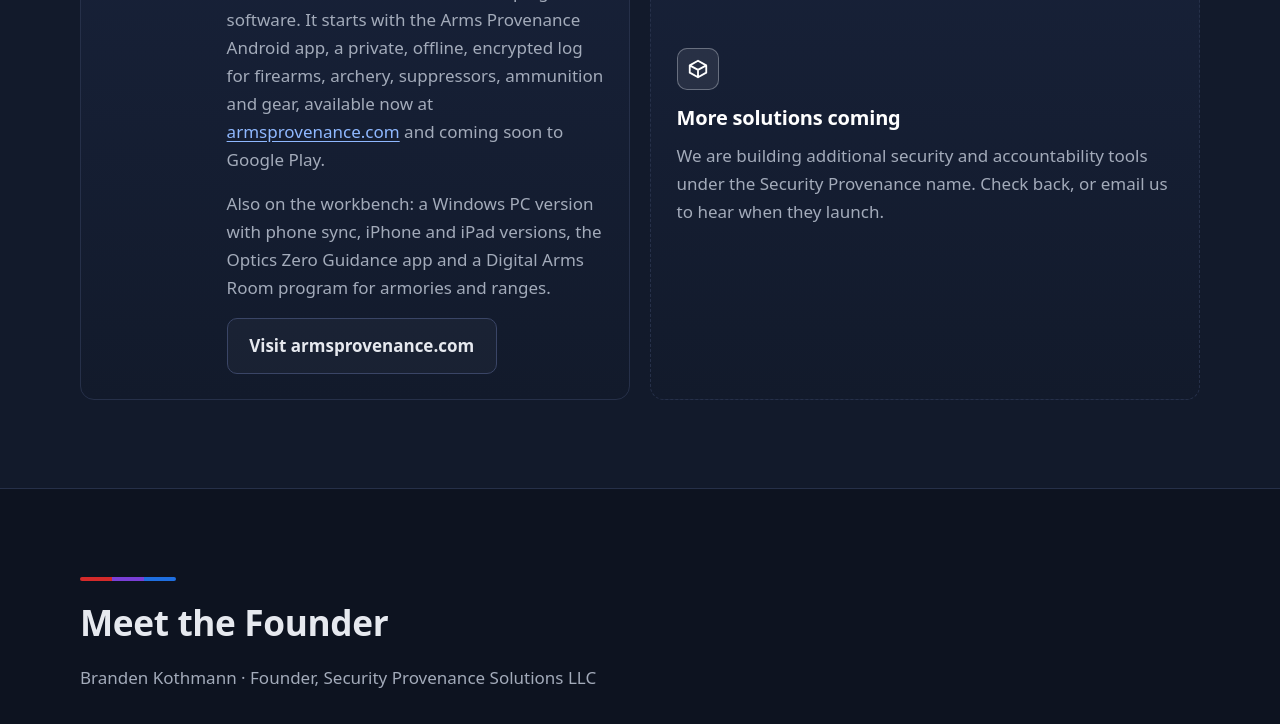
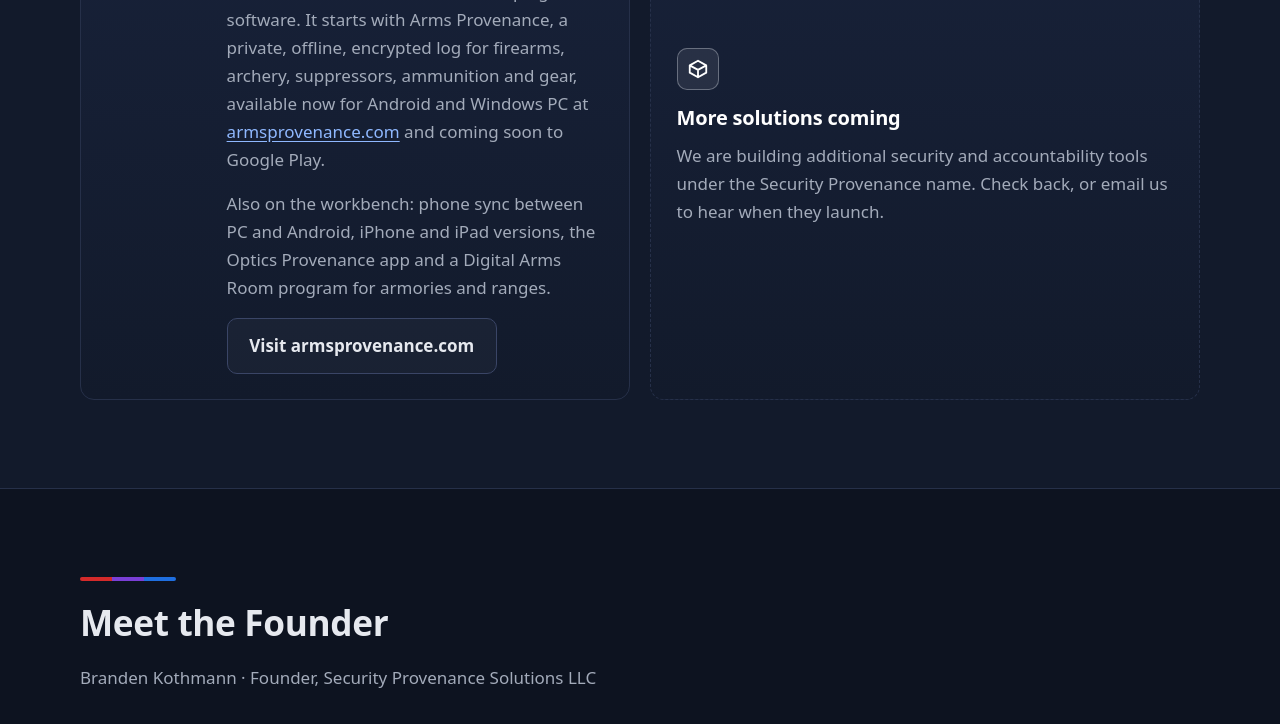
Before and after one commit to Kothmann13/securityprovenance.com, a plain HTML site: page index.html in a window 1280 px wide. Shown: the part 1730-2454 px from the top of the page. Drawn offline with Linux system fonts and the light colour scheme.

Commit message:
Wording: Windows available now; Optics Provenance name (Branden approved, Luna review)

```diff
--- a/index.html
+++ b/index.html
@@ -90,8 +90,8 @@
         <div>
           <h3>Arms Provenance</h3>
           <span class="badge badge-blue">Android</span><span class="badge badge-violet">Offline</span><span class="badge badge-red">Encrypted</span>
-          <p>The home of our firearm record-keeping software. It starts with the Arms Provenance Android app, a private, offline, encrypted log for firearms, archery, suppressors, ammunition and gear, available now at <a href="https://armsprovenance.com/">armsprovenance.com</a> and coming soon to Google Play.</p>
-          <p class="mt">Also on the workbench: a Windows PC version with phone sync, iPhone and iPad versions, the Optics Zero Guidance app and a Digital Arms Room program for armories and ranges.</p>
+          <p>The home of our firearm record-keeping software. It starts with Arms Provenance, a private, offline, encrypted log for firearms, archery, suppressors, ammunition and gear, available now for Android and Windows PC at <a href="https://armsprovenance.com/">armsprovenance.com</a> and coming soon to Google Play.</p>
+          <p class="mt">Also on the workbench: phone sync between PC and Android, iPhone and iPad versions, the Optics Provenance app and a Digital Arms Room program for armories and ranges.</p>
           <p class="mt"><a class="btn btn-ghost" href="https://armsprovenance.com/">Visit armsprovenance.com<span class="sr-only"> (Arms Provenance products)</span></a></p>
         </div>
       </article>
```
